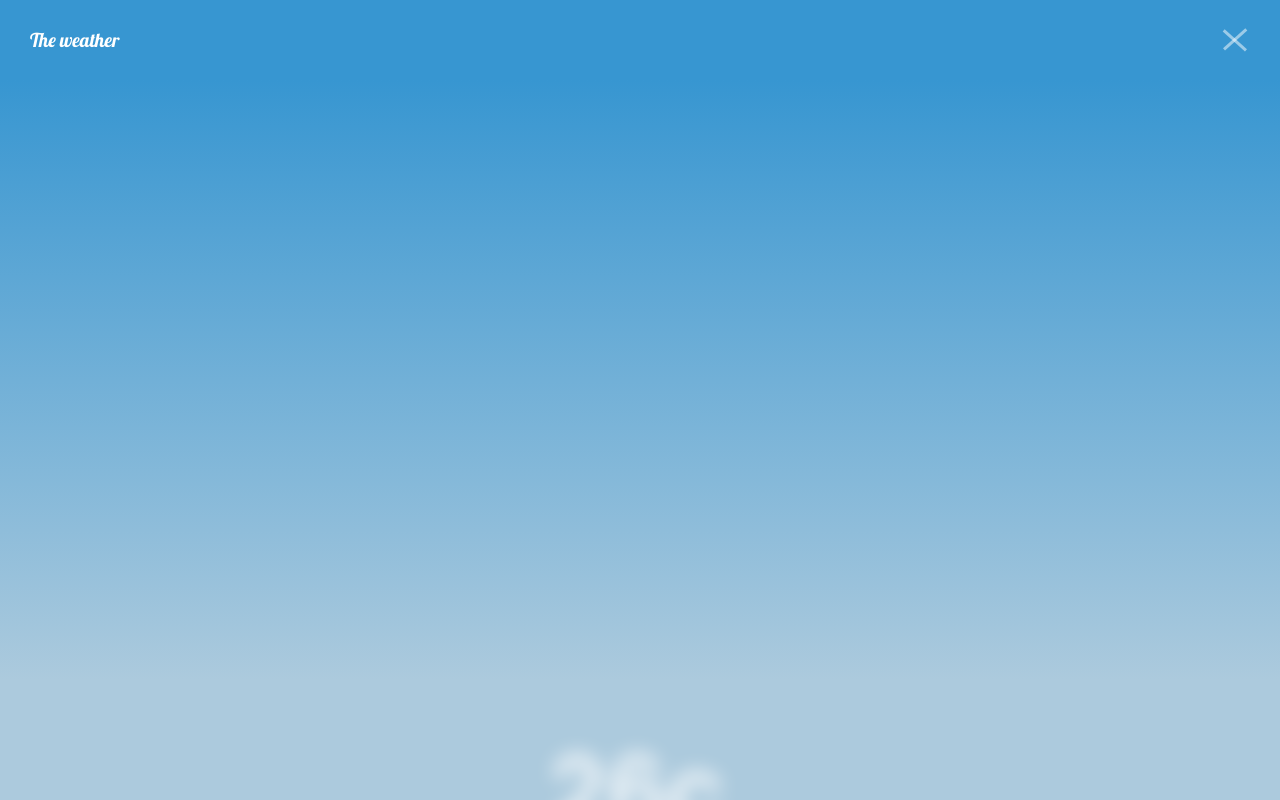
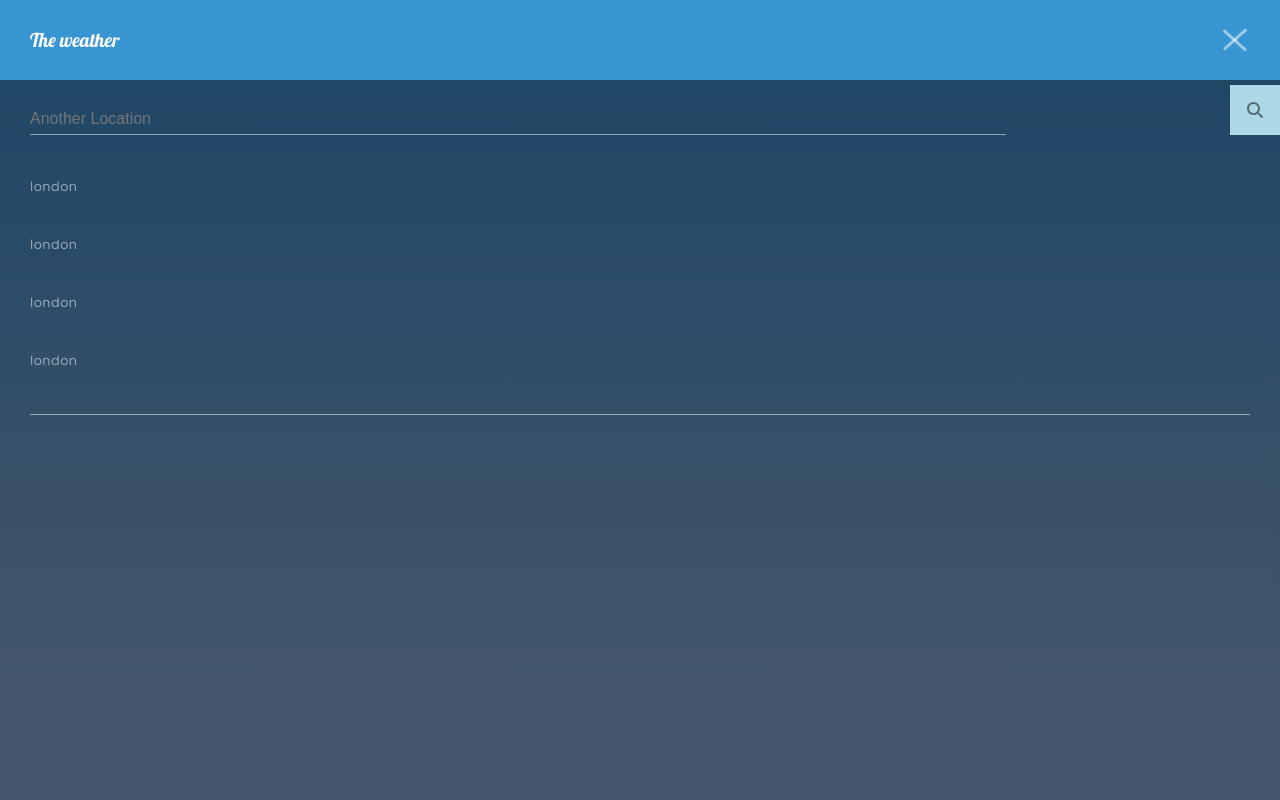
Before and after one commit to marcusxart/Weather-App, a React (Create React App) app: page / in a window 1280 px wide. Both pictures are taken after a click on the element 1235 px from the left and 40 px from the top of the page. Built offline with nearby package versions, Linux system fonts and the light colour scheme; no server answers.

Commit message:
added utils.js, format date and time and add styles on content.js

```diff
--- a/src/GlobalStyles.js
+++ b/src/GlobalStyles.js
@@ -24,6 +24,7 @@ h2,
 h3,
 p{
     color: #ffffff;
+    letter-spacing:0.5px ;
 }
 
 `;
--- a/src/animation.js
+++ b/src/animation.js
@@ -39,3 +39,17 @@ export const line3 = {
     transition: { duration: 0.5, ease: "easeOut" },
   },
 };
+
+export const fade = {
+  animate: {
+    opacity: 1,
+    transition: { duration: 0.5, ease: "easeOut" },
+  },
+  stop: {
+    opacity: 0,
+  },
+  exit: {
+    opacity: 0,
+    transition: { duration: 0.5, ease: "easeOut" },
+  },
+};
--- a/src/componets/AsideBar.js
+++ b/src/componets/AsideBar.js
@@ -2,11 +2,19 @@ import React from "react";
 import styled from "styled-components";
 import { FontAwesomeIcon } from "@fortawesome/react-fontawesome";
 import { faSearch } from "@fortawesome/free-solid-svg-icons";
-import { motion } from "framer-motion";
+import { motion, AnimatePresence } from "framer-motion";
+import { fade } from "../animation";
 
-const AsideBar = () => {
+const AsideBar = ({ isToggle, weatherData = { weatherData } }) => {
   return (
-    <AsideSection>
+    <AnimatePresence>
+      {isToggle && (
+        <AsideSection
+          variants={fade}
+          animate={"animate"}
+          initial={"stop"}
+          exit={"exit"}
+        >
           <SearchBar>
             <input type="text" placeholder="Another Location" />
             <div className="icon-box">
@@ -19,32 +27,38 @@ const AsideBar = () => {
             <p>london</p>
             <p>london</p>
           </SearchHistory>
+          <>
+            {weatherData && (
               <WeatherDetail>
                 <h3>Weather Details</h3>
                 <div className="result-box">
-          <p>yes</p>
-          <p className="result">no</p>
+                  <p>Cloudly</p>
+                  <p className="result">{weatherData.current.cloud}%</p>
                 </div>
                 <div className="result-box">
-          <p>yes</p>
-          <p className="result">no</p>
+                  <p>Humidity</p>
+                  <p className="result">{weatherData.current.humidity}%</p>
                 </div>
                 <div className="result-box">
-          <p>yes</p>
-          <p className="result">no</p>
+                  <p>Wind</p>
+                  <p className="result">{weatherData.current.wind_kph}km/h</p>
                 </div>
                 <div className="result-box">
-          <p>yes</p>
-          <p className="result">no</p>
+                  <p>Country</p>
+                  <p className="result">{weatherData.location.country}</p>
                 </div>
               </WeatherDetail>
+            )}
+          </>
         </AsideSection>
+      )}
+    </AnimatePresence>
   );
 };
 
-const AsideSection = styled.section`
+const AsideSection = styled(motion.section)`
   position: fixed;
-  display: none;
+  z-index: 10;
   overflow-x: scroll;
   top: 10vh;
   width: 100%;
@@ -55,10 +69,14 @@ const AsideSection = styled.section`
     font-size: 0.8rem;
     color: rgba(255, 255, 255, 0.5);
   }
+  @media screen and (max-height: 400px) {
+    top: 15vh;
+  }
 `;
 
 const SearchBar = styled.div`
   display: flex;
+  margin-top: 5px;
   input {
     width: 80%;
     height: 20px;
@@ -75,7 +93,7 @@ const SearchBar = styled.div`
   .icon-box {
     position: absolute;
     cursor: pointer;
-    top: 0;
+    top: 5px;
     right: 0;
     display: flex;
     justify-content: center;
@@ -107,13 +125,14 @@ const WeatherDetail = styled.div`
     font-size: 0.8rem;
     font-weight: 500;
     margin: 1.5rem 0;
+    color: #f1f1f1;
   }
   .result-box {
     display: flex;
     justify-content: space-between;
     margin: 20px 0;
     .result {
-      color: white;
+      color: #f1f1f1;
     }
   }
 `;
--- a/src/componets/Content.js
+++ b/src/componets/Content.js
@@ -1,40 +1,60 @@
-import React from "react";
+import React, { useState, useEffect } from "react";
 import styled from "styled-components";
+import { dateAndTime } from "../utils";
 
-const Content = ({ isToggle }) => {
+const Content = ({ isToggle, weatherData }) => {
+  const [date, setDate] = useState(null);
+  const [time, setTime] = useState(null);
+  console.log(weatherData);
+
+  useEffect(() => {
+    if (weatherData) {
+      const [date, time] = dateAndTime(weatherData.location.localtime);
+      setDate(date);
+      setTime(time);
+    }
+  }, [weatherData]);
   return (
+    <>
+      {weatherData && (
         <ContentStyled isToggle={isToggle}>
-      <h2>26c</h2>
+          <h2>{weatherData.current.temp_c}°</h2>
           <div className="description">
-        <h3>London</h3>
-        <p>TIME AND DATE</p>
+            <h3>{weatherData.location.region}</h3>
+            <div>
+              <p>{`${time} + ${date}`}</p>
+            </div>
             <div className="icon">
-          <p>icon</p>
-          <p>sunny</p>
+              <img src={weatherData.current.condition.icon} alt="" />
+              <p>{weatherData.current.condition.text}</p>
             </div>
           </div>
         </ContentStyled>
+      )}
+    </>
   );
 };
 
 const ContentStyled = styled.section`
   display: flex;
   transition: filter 0.5s;
-  filter: ${(props) => (props.isToggle ? "blur(10px)" : "blur(0px)")};
+  ${(props) => (props.isToggle ? "filter: blur(10px);" : "")};
   width: 100%;
-  margin: 50% auto 0;
+  min-height: 80vh;
   flex-direction: column;
   align-items: center;
   justify-content: center;
+  margin-right: 20px;
   text-align: left;
   @media screen and (max-height: 400px) {
-    margin: 10px auto 0;
+    margin: 10px 0 0;
+    padding-bottom: 100px;
   }
   h2 {
     width: 180px;
-    font-size: 6rem;
+    font-size: 5rem;
     font-weight: 500;
-    height: 130px;
+    height: 110px;
   }
   .description {
     width: 180px;
@@ -42,10 +62,10 @@ const ContentStyled = styled.section`
       font-weight: 500;
       font-size: 2rem;
       height: 42px;
+      margin-bottom: 5px;
     }
     p {
       font-size: 0.8rem;
-      margin-bottom: 0.5rem;
     }
   }
   .icon {
--- a/src/componets/Nav.js
+++ b/src/componets/Nav.js
@@ -31,6 +31,9 @@ const NavStyled = styled.nav`
   h1 {
     font-size: 1.2rem;
   }
+  @media screen and (max-height: 400px) {
+    min-height: 15vh;
+  }
 `;
 const Menu = styled(motion.div)`
   overflow: hidden;
--- a/src/pages/Home.js
+++ b/src/pages/Home.js
@@ -1,31 +1,37 @@
-import React, { useState } from "react";
+import React, { useState, useEffect } from "react";
 import Header from "../componets/Header";
 import styled from "styled-components";
 import Content from "../componets/Content";
 import AsideBar from "../componets/AsideBar";
+import { AnimatePresence } from "framer-motion";
 import axios from "axios";
 
 const Home = () => {
   const [isToggle, setIsToggle] = useState(false);
+  const [weatherData, setWeatherData] = useState(null);
 
   const handleToggle = () => {
     setIsToggle(!isToggle);
   };
 
+  useEffect(() => {
     axios
       .get(
-      "http://api.weatherapi.com/v1/current.json?key=f756f7af453a49ebaae154848222804&q=abia&aqi=no"
+        "http://api.weatherapi.com/v1/current.json?key=f756f7af453a49ebaae154848222804&q=lagos&aqi=no"
       )
-    .then((data) => {})
+      .then((data) => {
+        setWeatherData(data.data);
+      })
       .catch((err) => {
         console.log(err.message);
       });
+  }, []);
 
   return (
     <HomeStyled>
       <Header isToggle={isToggle} handleToggle={handleToggle} />
-      <AsideBar isToggle={isToggle} setIsToggle={setIsToggle} />
-      <Content isToggle={isToggle} />
+      <AsideBar isToggle={isToggle} weatherData={weatherData} />
+      <Content isToggle={isToggle} weatherData={weatherData} />
     </HomeStyled>
   );
 };
--- /dev/null
+++ b/src/utils.js
@@ -0,0 +1,34 @@
+export const dateAndTime = (data) => {
+  const dateString = data.split(" ");
+  const timeString = dateString[1].split(":");
+  const hour = timeString[0];
+  const mins = timeString[1];
+
+  const day = new Date().getDate(dateString[0]);
+  const getWeekName = new Date(dateString[0]).toLocaleString("default", {
+    weekday: "long",
+  });
+  const getMonth = new Date(dateString[0]).toLocaleString("default", {
+    month: "short",
+  });
+  const getYear = new Date(dateString[0]).getFullYear().toString().substr(-2);
+
+  const currentDate = `${getWeekName}, ${getDay(day)} ${getMonth} ${getYear}`;
+  const currentTime = getTime(hour, mins);
+  return [currentDate, currentTime];
+};
+
+const getDay = (day) => {
+  if (day < 10) return `0${day}`;
+  else {
+    return day;
+  }
+};
+
+const getTime = (hour, mins) => {
+  if (hour < 10) {
+    return `0${hour}:${mins}`;
+  } else {
+    return `${hour}:${mins}`;
+  }
+};
```
Lines whose indentation alone changed are shown as unchanged.
